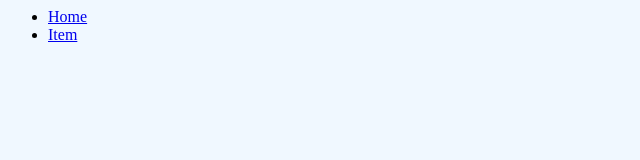
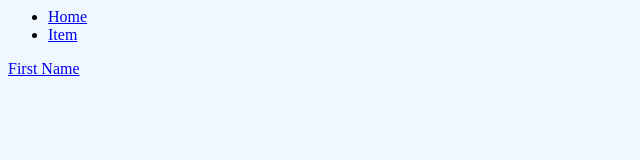
Before and after one commit to hfsmd96/Demo, a plain HTML site: page mritem.html in a window 1280 px wide. Shown: the full height of the page, 0-640 px from the left. Drawn offline with Linux system fonts and the light colour scheme.

Commit message:
Update mritem.html

```diff
--- a/mritem.html
+++ b/mritem.html
@@ -4,5 +4,8 @@
     <li> <a href="index.html"> Home </li>
     <li> <a href="mritem.html"> Item </li>
 </ul>
+    <form>
+        <label> First Name </label>
+    </form>
 </body>
 </html>
```
